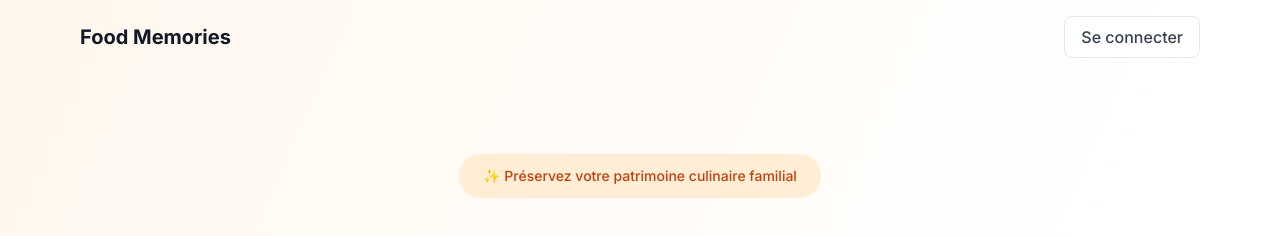
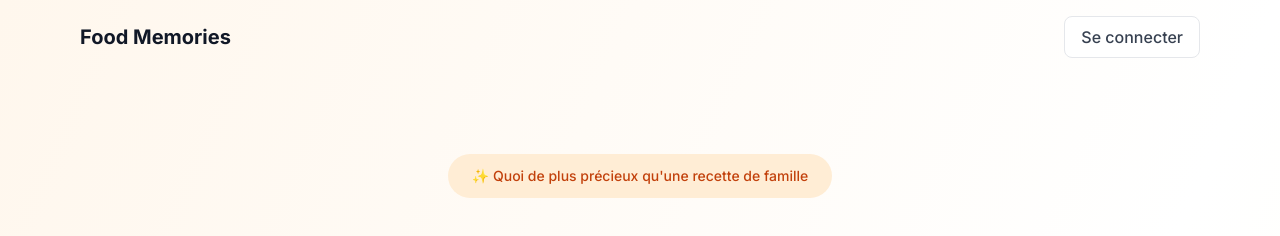
Before and after one commit to oliviertgpls-tech/Fdt-2, a Next.js app: page / in a window 1280 px wide. Shown: the top 236 px of the page. Built offline with nearby package versions, Linux system fonts and the light colour scheme.

Commit message:
Update page.tsx

```diff
--- a/app/page.tsx
+++ b/app/page.tsx
@@ -27,7 +27,7 @@ export default function HomePage() {
           <div className="space-y-10">
             {/* Badge */}
             <div className="inline-block bg-orange-100 text-orange-700 px-6 py-3 rounded-full text-sm font-medium">
-              ✨ Préservez votre patrimoine culinaire familial
+              ✨ Quoi de plus précieux qu'une recette de famille
             </div>
 
             {/* Titre principal */}
```
